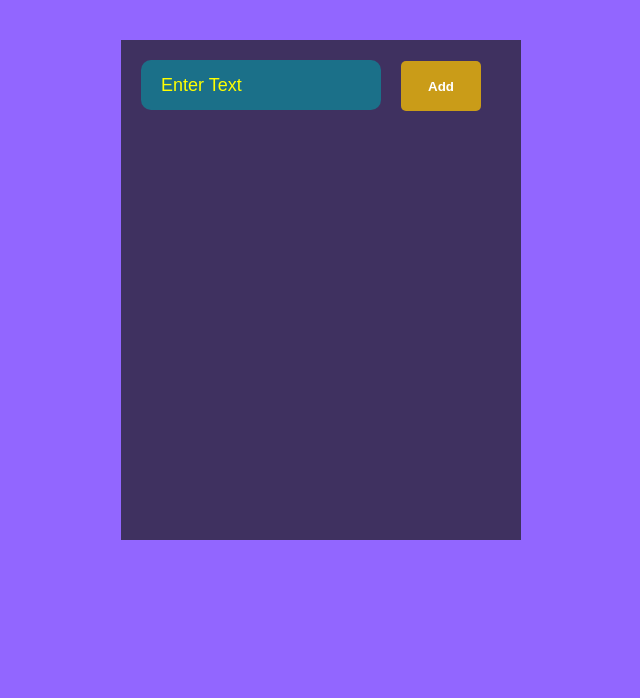
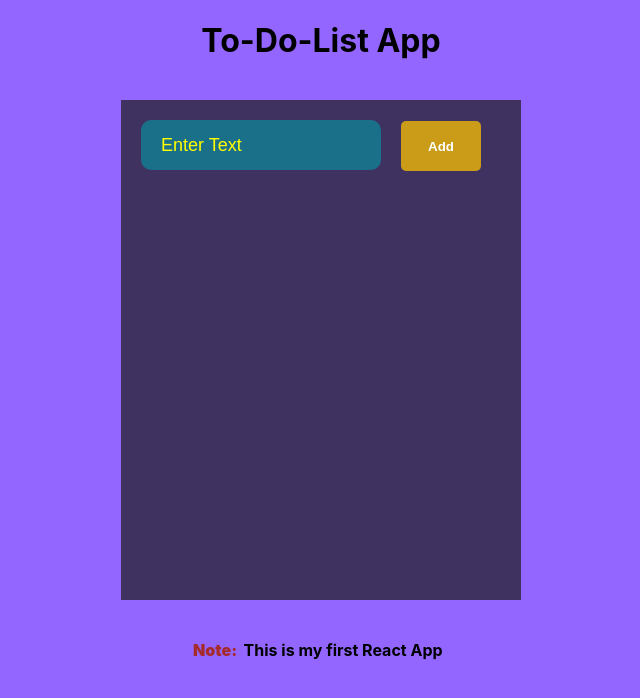
Before and after one commit to bhawiktanna/To-Do-List, a React (Create React App) app: page / in a window 1280 px wide. Shown: the top 698 px of the page, without its empty margins (319-959 px from the left). Built offline with nearby package versions, Linux system fonts and the light colour scheme.

Commit message:
Heading and note

```diff
--- a/src/App.css
+++ b/src/App.css
@@ -1,5 +1,10 @@
 body{
   background-color: #9266ff;
+}
+
+.head{
+  text-align: center;
+
 }
 
 .App{
@@ -38,3 +43,13 @@ body{
   font-weight: bolder;
   color: white;
 }
+
+#note{
+  color:brown;
+  font-weight: bolder;
+
+}
+#note-para{
+  font-weight: bold;
+  margin-left: 40%;
+}
--- a/src/App.js
+++ b/src/App.js
@@ -21,7 +21,7 @@ class App extends React.Component{
     this.handleInput = this.handleInput.bind(this);
     this.addItem = this.addItem.bind(this);
     this.deleteItem = this.deleteItem.bind(this);
-    this.setUpdate = this.setUpdate.bind(this);
+    // this.setUpdate = this.setUpdate.bind(this);
 
   }
 
@@ -57,22 +57,35 @@ class App extends React.Component{
     })
   }
 
-  setUpdate(text, key) {
-    const items = this.state.items;
-    items.map(item => {
-      if (item.key === key) {
-        item.text = text;
-      }
-      this.setState({
-        items: items
-      })
-    })
-  }
+  // setUpdate(text, key) {
+  //   const items = this.state.items;
+  //   items.map(item => {
+  //     if (item.key === key) {
+  //       item.text = text;
+  //     }
+  //     this.setState({
+  //       items: items
+  //     })
+  //   })
+
+    // items.filter(item => item.key === key)
+    //   .map(item => {
+    //     this.setState({
+    //        items:items
+    //      })
+    //   })
+
+  // }
 
   render() {
+
     return (
-     <div className="App">
-      <header>
+      <div>
+        <h1 className="head">To-Do-List App</h1>
+      <div className="App">
+
+        <header>
+
         <form id="to-do-form" onSubmit={this.addItem}>
             <input type="text" placeholder="Enter Text"
               value={this.state.currentItem.text}
@@ -81,13 +94,17 @@ class App extends React.Component{
           </form>
           <ListItems items={this.state.items}
             deleteItem={this.deleteItem}
-            setUpdate = {this.setUpdate}
+
             />
-        </header>
+          </header>
+
+        </div>
+        <p id="note-para"><span id="note">Note:&nbsp; </span>This is my first React App</p>
+
       </div>
 
     );
   }
 }
-
+// setUpdate = { this.setUpdate }
 export default App;
--- a/src/ListItems.js
+++ b/src/ListItems.js
@@ -10,13 +10,9 @@ function ListItems(props) {
                 <p>
                     <input type="text"
                         id={item.text}
-                        value={item.text}
-                        onChange={
-                            (e) => {
-                                props.setUpdate(e.target.value,
-                                    item.key);
-                            }
-                        }/>
+                        value={item.text} />
+
+
 
                     <span>
                         <FontAwesomeIcon className="faicons"
@@ -39,3 +35,10 @@ function ListItems(props) {
 }
 
 export default ListItems;
+
+   // onChange={
+                        //     (e) => {
+                        //         props.setUpdate(e.target.value,
+                        //             item.key);
+                        //     }
+                        // }
```
Also changed, not shown: 1 other file (tests, documents, lock files or other folders).
